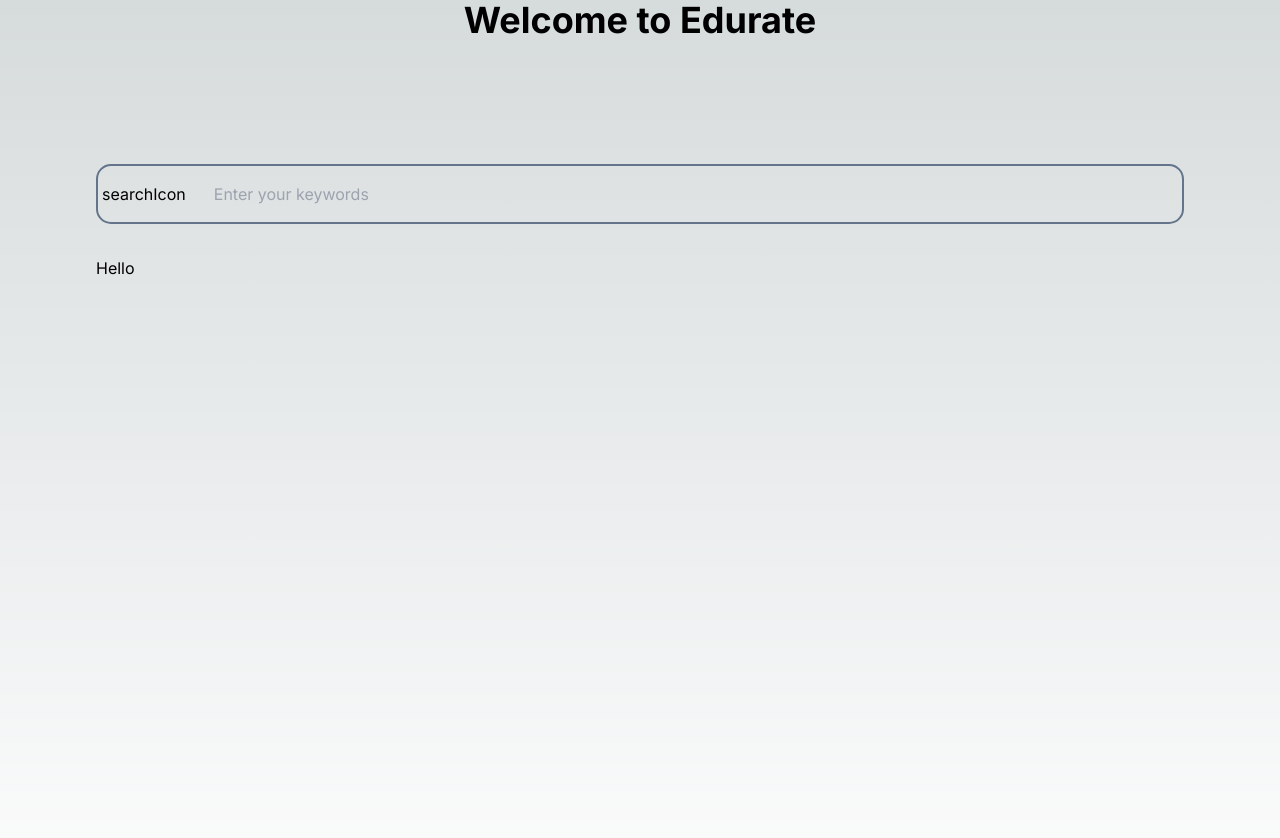
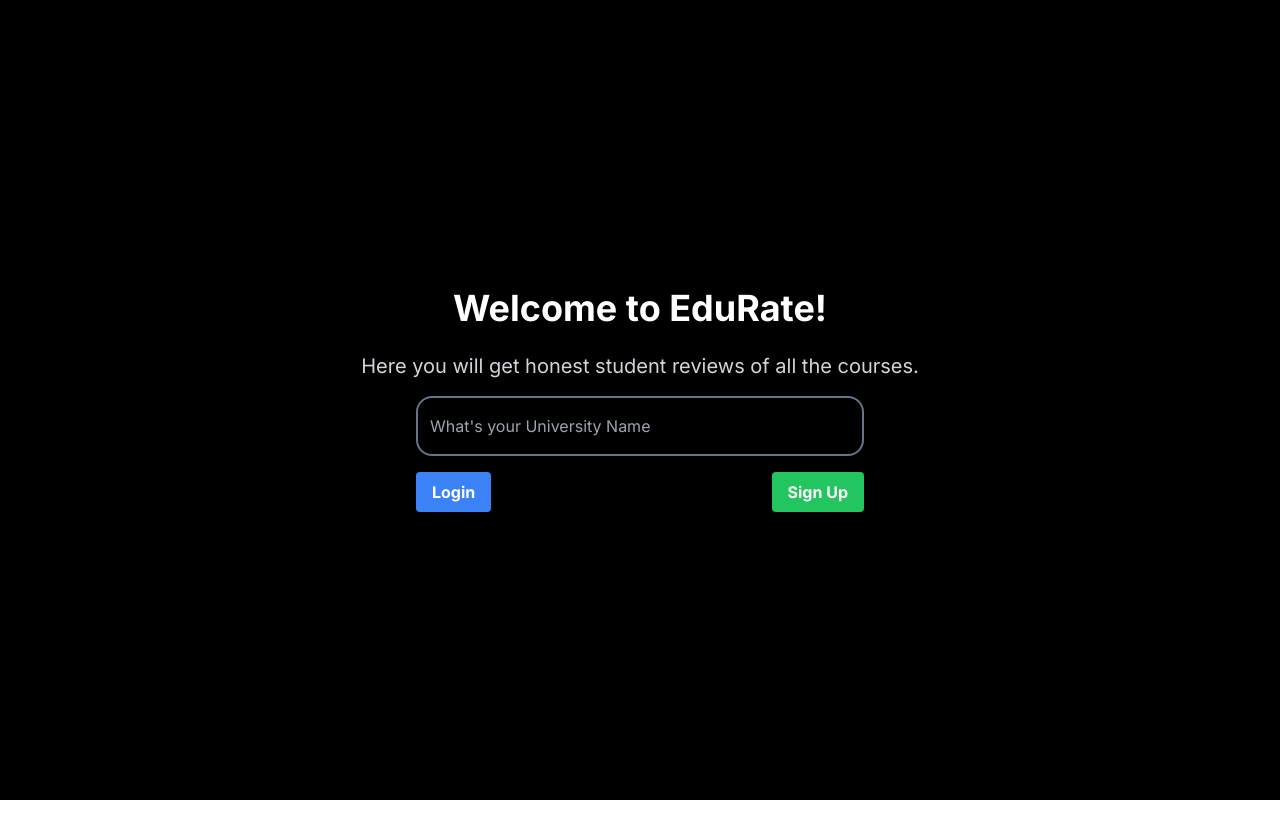
Before and after one commit to Deep070203/edurate, a Next.js app: page / in a window 1280 px wide. Shown: the top 838 px of the page. After the commit the page ends 800 px from the top, so only its background shows below. Built offline with nearby package versions, Linux system fonts and the light colour scheme.

Commit message:
Updating frontend

```diff
--- a/src/app/globals.css
+++ b/src/app/globals.css
@@ -3,27 +3,23 @@
 @tailwind utilities;
 
 :root {
-  --foreground-rgb: 0, 0, 0;
-  --background-start-rgb: 214, 219, 220;
-  --background-end-rgb: 255, 255, 255;
+    --foreground-rgb: 255, 255, 255; /* light text */
+    --background-start-rgb: 25, 25, 30; /* dark grey */
+    --background-end-rgb: 50, 50, 55; /* slightly lighter dark grey */
 }
 
 @media (prefers-color-scheme: dark) {
     :root {
         --foreground-rgb: 255, 255, 255;
-    --background-start-rgb: 0, 0, 0;
-    --background-end-rgb: 0, 0, 0;
+        --background-start-rgb: 10, 10, 15;
+        --background-end-rgb: 25, 25, 30;
     }
 }
 
 body {
     color: rgb(var(--foreground-rgb));
-  background: linear-gradient(
-      to bottom,
-      transparent,
-      rgb(var(--background-end-rgb))
-    )
-    rgb(var(--background-start-rgb));
+    background: linear-gradient( to bottom, rgb(var(--background-start-rgb)), rgb(var(--background-end-rgb)) );
+    font-family: 'Helvetica Neue', Helvetica, Arial, sans-serif;
 }
 
 @layer utilities {
--- a/src/app/layout.tsx
+++ b/src/app/layout.tsx
@@ -5,7 +5,7 @@
 const inter = Inter({ subsets: ["latin"] });
 
 export const metadata: Metadata = {
-  title: "CollegeCritic",
+  title: "EduRate",
   description: "Get actual student reviews!",
 };
 
--- a/src/components/SearchInput.tsx
+++ b/src/components/SearchInput.tsx
@@ -1,74 +1,50 @@
-import { useRouter } from "next/navigation";
-import { useState, ChangeEvent } from "react";
+import { useRouter } from 'next/router';
+import { useState, ChangeEvent, useEffect } from 'react';
 
-interface iDefault {
-    defaultValue: string | null
+interface SearchInputProps {
+    defaultValue: string | null;
+    placeholder?: string;
 }
 
+export const SearchInput = ({ defaultValue, placeholder }: SearchInputProps) => {
+    const [inputValue, setInputValue] = useState<string | null>(defaultValue);
+    const [isReady, setIsReady] = useState(false);
+    const router = useRouter();
 
-export const SearchInput = ({ defaultValue }: iDefault) => {
-    // initiate the router from next/navigation
+    // Hook to set the readiness of the router
+    useEffect(() => {
+        if (router.isReady) {
+            setIsReady(true);
+        }
+    }, [router.isReady]);
 
-    const router = useRouter()
-
-    // We need to grab the current search parameters and use it as default value for the search input
-
-    const [inputValue, setValue] = useState(defaultValue)
-
-    const handleChange = (event: ChangeEvent<HTMLInputElement>) =>{
-
-        const inputValue = event.target.value;
-
-        setValue(inputValue);
-
-    }
-
-
-
-    // If the user clicks enter on the keyboard, the input value should be submitted for search
-
-    // We are now routing the search results to another page but still on the same page
-
+    const handleChange = (event: ChangeEvent<HTMLInputElement>) => {
+        setInputValue(event.target.value);
+    };
 
     const handleSearch = () => {
+        // Only execute the search if the router is ready
+        if (inputValue && isReady) {
+            router.push(`/?q=${inputValue}`);
+        }
+    };
 
-        if (inputValue) return router.push(`/?q=${inputValue}`);
-
-        if (!inputValue) return router.push("/")
-
-    }
-
-
-    const handleKeyPress = (event: { key: any; }) => {
-
-        if (event.key === "Enter") return handleSearch()
-
-    }
-
-
+    const handleKeyPress = (event: React.KeyboardEvent<HTMLInputElement>) => {
+        if (event.key === 'Enter') {
+            handleSearch();
+        }
+    };
 
     return (
-
-        <div className="search__input border-[2px] border-solid border-slate-500 flex flex-row items-center gap-5 p-1 rounded-[15px]">
-
-            <label htmlFor="inputId">searchIcon</label>
-
-
-            <input type="text"
-
-                id="inputId"
-
-                placeholder="Enter your keywords"
-
-                value={inputValue ?? ""} onChange={handleChange}
-
+        <div className="search__input border-2 border-solid border-slate-500 flex flex-row items-center gap-5 p-1 rounded-2xl">
+            <input
+                type="text"
+                placeholder={placeholder ?? 'Enter your keywords'}
+                value={inputValue ?? ''}
+                onChange={handleChange}
                 onKeyDown={handleKeyPress}
-
-                className="bg-[transparent] outline-none border-none w-full py-3 pl-2 pr-3" />
-
-
+                className="bg-transparent outline-none border-none w-full py-3 pl-2 pr-3"
+            />
         </div>
-
-    )
-
-}
+    );
+};
--- a/src/pages/Homepage.tsx
+++ b/src/pages/Homepage.tsx
@@ -1,83 +1,44 @@
-'use client'
-// change this component to client component
+// Homepage.tsx
+
 import Link from 'next/link';
 import Head from 'next/head';
+import { useState, useEffect } from "react";
+import { SearchInput } from "@/components/SearchInput";
+import { data, Course } from "@/services/data";
 
-
-
-
-// import the data
-
-// import the searchBar
-
-// import the profile UI
-
-import { useState, useEffect } from "react"
-
-// import { ProfileCard } from "@/components/ProfileCard"
-
-import { SearchInput } from "@/components/SearchInput"
-
-import { data, Course } from "@/services/data"
-
+// This line should be right here, before your component definition
+export const config = { runtime: 'client' };
 
 const Home = () => {
+    const [courseData, setCourseData] = useState<Course[]>([]);
+    useEffect(() => {
+        setCourseData(data);
+    }, []);
 
-
-  // initialize useState for the data
-
-  const [courseData, setCourseData] = useState<Course[]>([])
-
-
-
-  useEffect(() => {
-
-    // will be updated soon
-
-     setCourseData(data)
-
-    },[])
-
-
-  // get total users
-
-  const totalUser = courseData.length;
-
-  return (
-
-   <div className="min-h-screen flex flex-col items-center justify-center bg-black-100">
+    return (
+        <div className="min-h-screen flex flex-col items-center justify-center bg-black">
             <Head>
-                <title>Edurate</title>
+                <title>EduRate</title>
             </Head>
-            <h1 className="text-4xl font-bold mb-6">Welcome to Edurate</h1>
-
-    <section className="h-[100vh] w-screen px-[2rem] md:px-[6rem] mt-[100px]">
-
-
-
-      <SearchInput defaultValue={""} />
-
-      {/* // Conditionally render the profile cards */}
-
-      <div className="mt-8">
-
-        {totalUser === 0 ? <p>No result returned</p> : "Hello"
-
-          // return the profile cards here
-
-
-
-  }
-
-
-      </div>
-
-    </section>
-   </div>
-
-  )
-
-
+            <h1 className="text-4xl font-bold mb-6 text-white">Welcome to EduRate!</h1>
+            <p className="text-xl mb-4 text-gray-300">Here you will get honest student reviews of all the courses.</p>
+            <div className="w-full max-w-md">
+                <SearchInput defaultValue="" placeholder="What's your University Name" />
+                <div className="mt-4 flex justify-between gap-2">
+                    <Link href="/login" passHref>
+                        <button className="bg-blue-500 hover:bg-blue-700 text-white font-bold py-2 px-4 rounded w-full">
+                            Login
+                        </button>
+                    </Link>
+                    <Link href="/signup" passHref>
+                        <button className="bg-green-500 hover:bg-green-700 text-white font-bold py-2 px-4 rounded w-full">
+                            Sign Up
+                        </button>
+                    </Link>
+                </div>
+            </div>
+        </div>
+    );
 }
 
-export default Home
+export default Home;
--- a/src/pages/landing.js
+++ /dev/null
@@ -1,34 +0,0 @@
-import Link from 'next/link';
-import Head from 'next/head';
-import Search from '@/app/ui/search';
-
-export default function Landing() {
-    return (
-        <div className="min-h-screen flex flex-col items-center justify-center bg-gray-100">
-            <Head>
-                <title>Coarse Rating App - Landing Page</title>
-            </Head>
-            <h1 className="text-4xl font-bold mb-6">Welcome to Course Rating App</h1>
-            <div className="space-y-4">
-                <Link href="/search">
-                    <div className="mt-4 flex items-center justify-between gap-2 md:mt-8">
-                        <Search placeholder="Search invoices..." />
-                    </div>
-                    <a className="text-xl bg-blue-500 hover:bg-blue-700 text-white font-bold py-2 px-4 rounded">
-                        Search Your University
-                    </a>
-                </Link>
-                <Link href="/login">
-                    <a className="text-xl bg-green-500 hover:bg-green-700 text-white font-bold py-2 px-4 rounded">
-                        Login
-                    </a>
-                </Link>
-                <Link href="/signup">
-                    <a className="text-xl bg-red-500 hover:bg-red-700 text-white font-bold py-2 px-4 rounded">
-                        Signup
-                    </a>
-                </Link>
-            </div>
-        </div>
-    );
-}
```
Also changed, not shown: styles/cssfilehere.js (deleted). Lines whose indentation alone changed are shown as unchanged.
